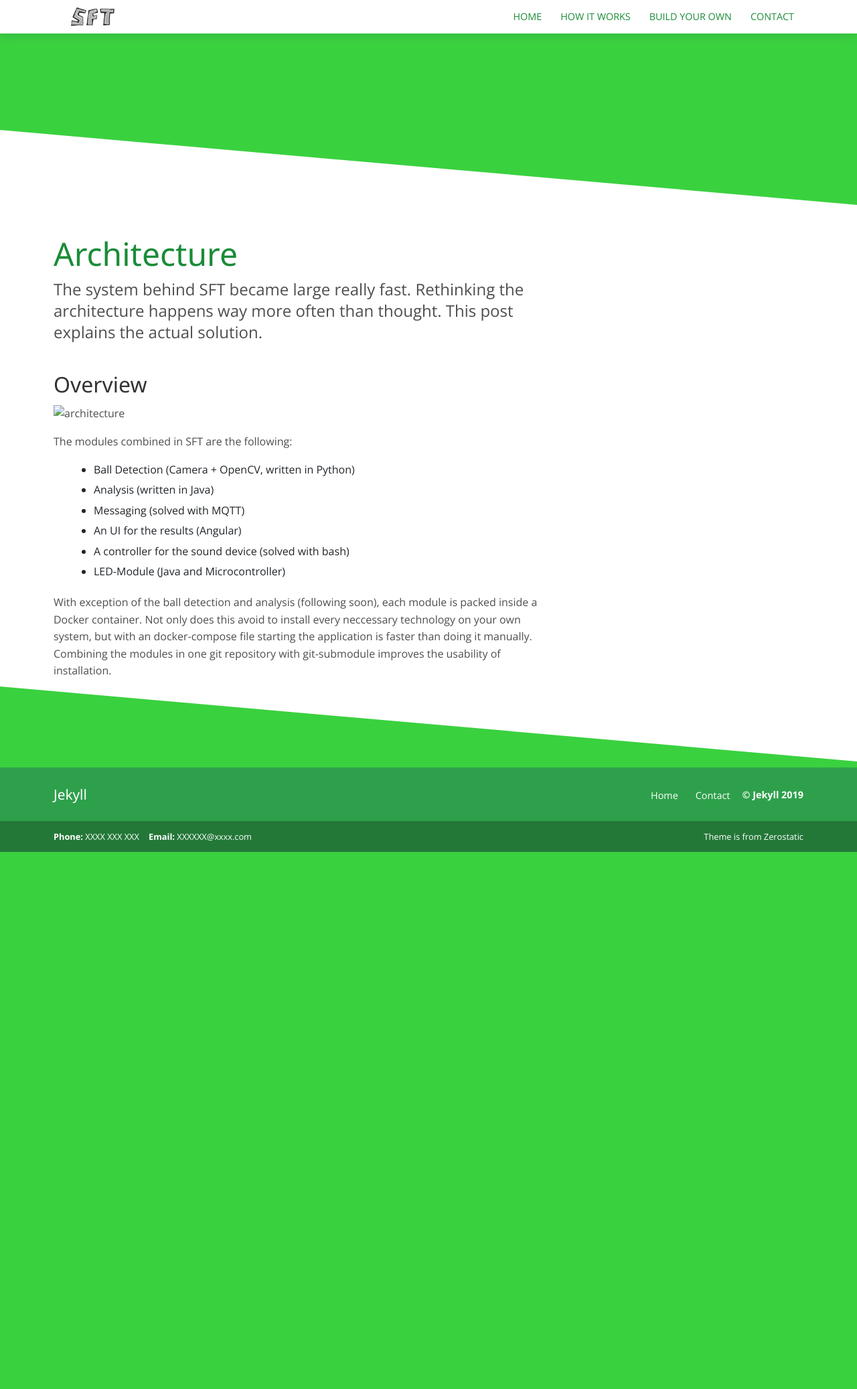
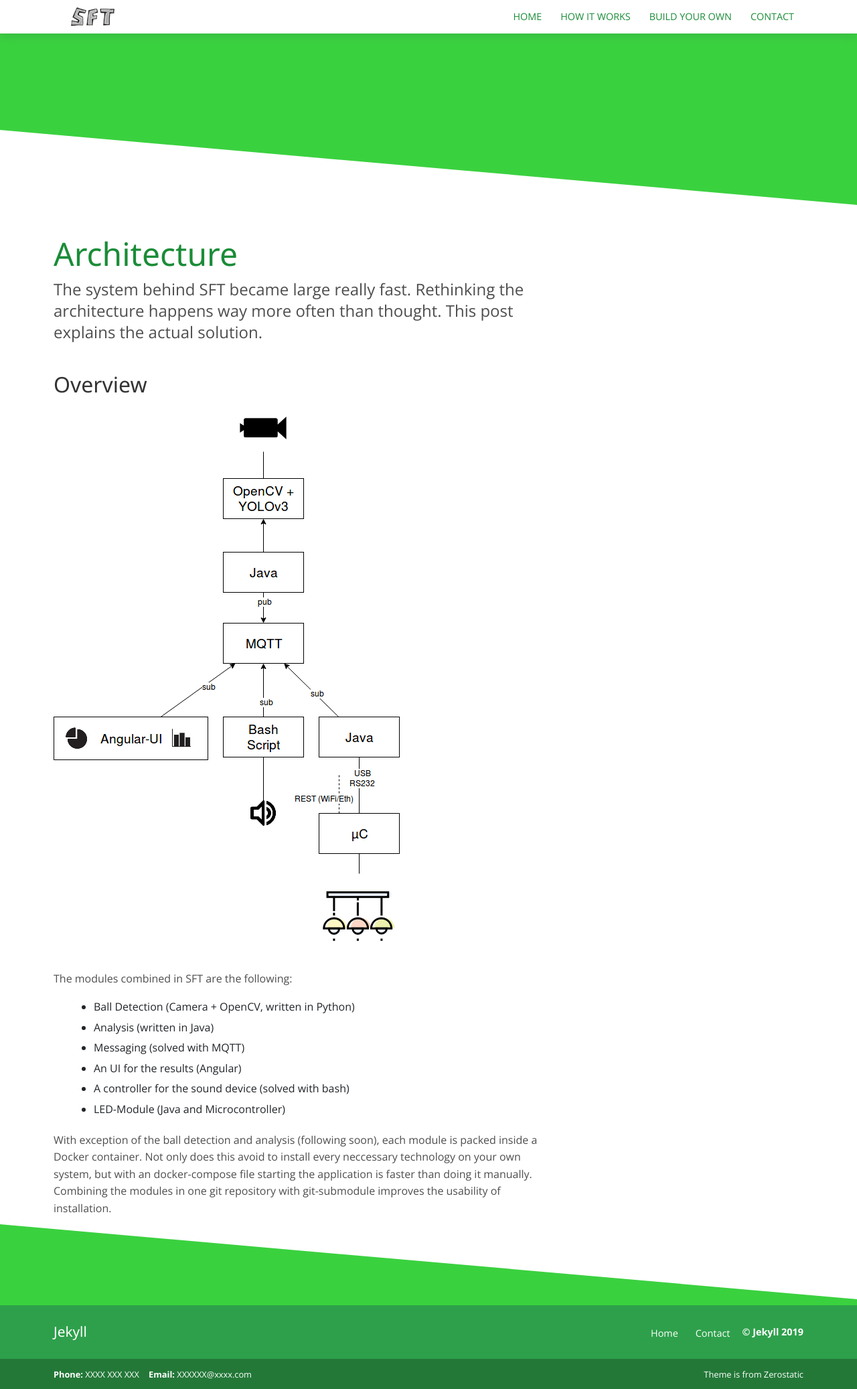
Before and after one commit to smart-football-table/smart-football-table.github.io, a Jekyll site: the page built from _services/architecture.md, in a window 1280 px wide. Shown: the whole page at 67% size. Built offline with Jekyll 4.4.1, drawn with Linux system fonts in a browser that asks for light colours; before the commit the page ends 1272 px from its top, so only the background shows below that.

Commit message:
changed position of image in howtofile

```diff
--- a/_services/architecture.md
+++ b/_services/architecture.md
@@ -6,7 +6,7 @@ The system behind SFT became large really fast. Rethinking the architecture happ
 
 ## Overview
 
-![architecture](/modules/smart-football-table/SmartFootballTable_Architecture.png){:class="img-responsive"}
+![architecture](/modules/smart-football-table/architecture/SmartFootballTable_Architecture.png){:class="img-responsive"}
 
 The modules combined in SFT are the following:
 
```
